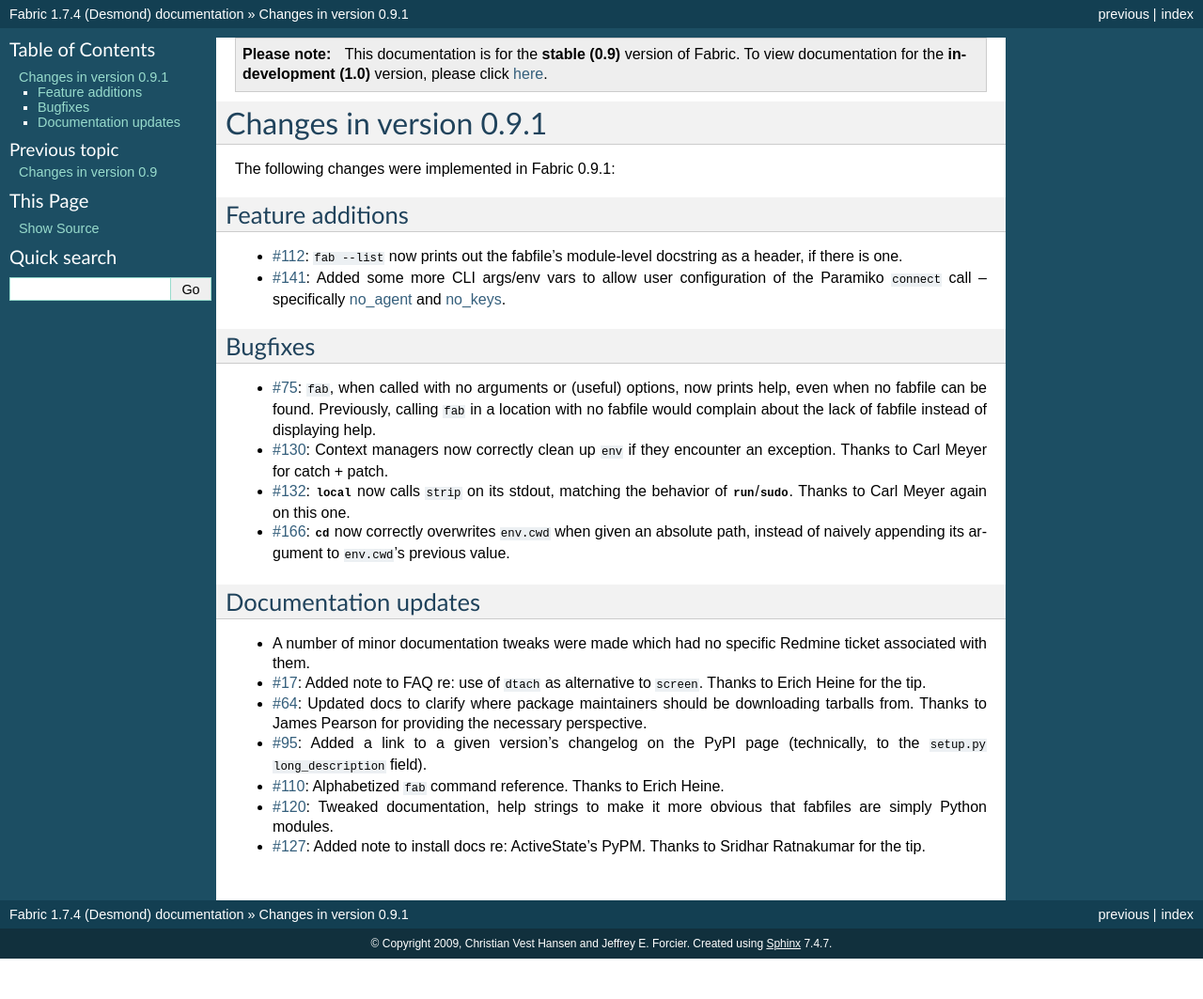
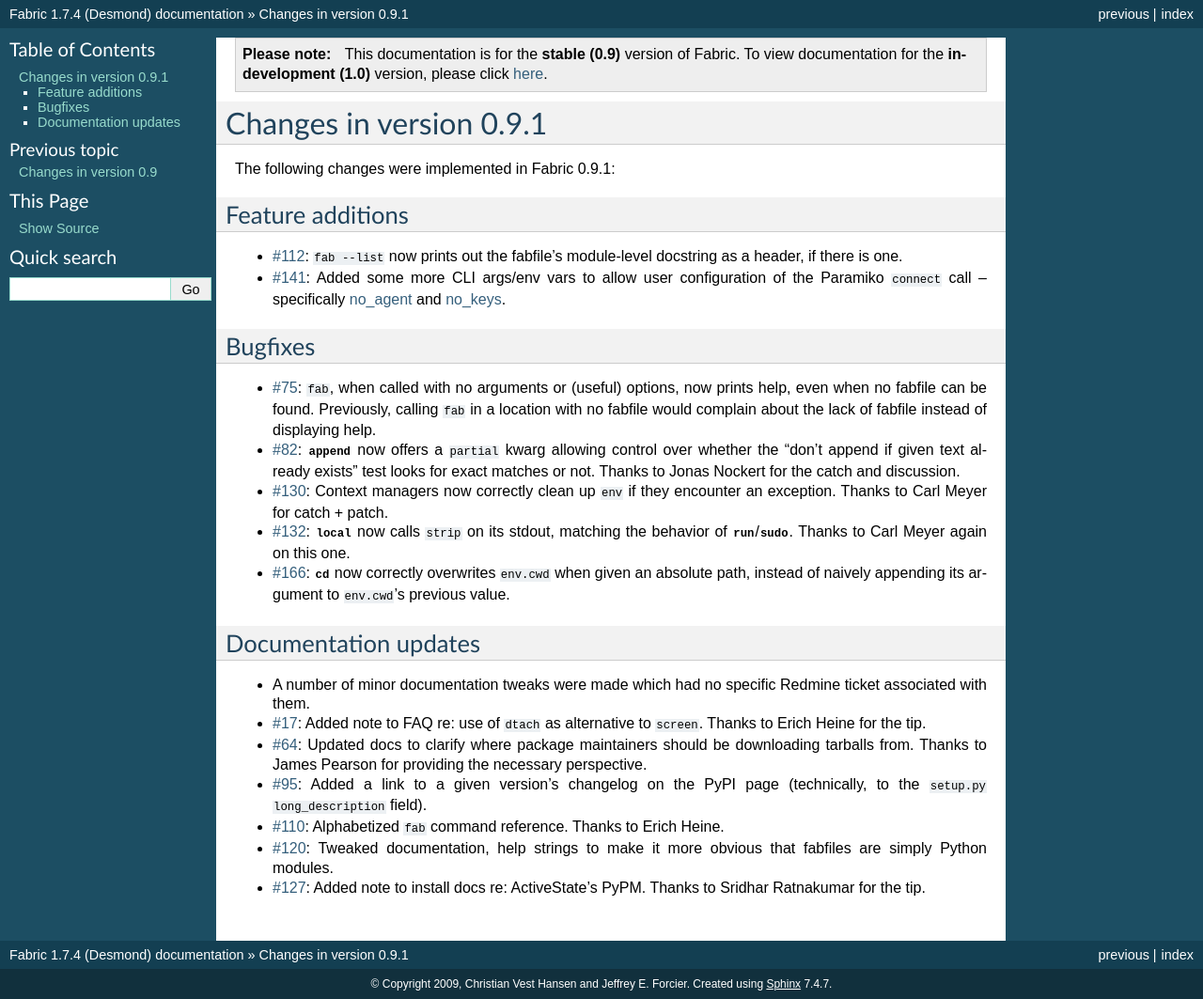
Before and after one commit to fabric/fabric, a Sphinx documentation site: the page built from docs/changes/0.9.1.rst, in a window 1280 px wide. Shown: the whole page at 94% size. Built offline with Sphinx 7.4.7, drawn with Linux system fonts in a browser that asks for light colours; before the commit the page ends 1020 px from its top, so only the background shows below that.

Commit message:
Add partial kwarg to contrib.files.append.
Fixes #82.

```diff
--- a/docs/changes/0.9.1.rst
+++ b/docs/changes/0.9.1.rst
@@ -21,6 +21,10 @@
   prints help, even when no fabfile can be found. Previously, calling ``fab``
   in a location with no fabfile would complain about the lack of fabfile
   instead of displaying help.
+* :issue:`82`: `~fabric.contrib.files.append` now offers a ``partial`` kwarg
+  allowing control over whether the "don't append if given text already exists"
+  test looks for exact matches or not. Thanks to Jonas Nockert for the catch
+  and discussion.
 * :issue:`130`: Context managers now correctly clean up ``env`` if they
   encounter an exception. Thanks to Carl Meyer for catch + patch.
 * :issue:`132`: `~fabric.operations.local` now calls ``strip`` on its stdout,
```
Also changed, not shown: 1 other file.
